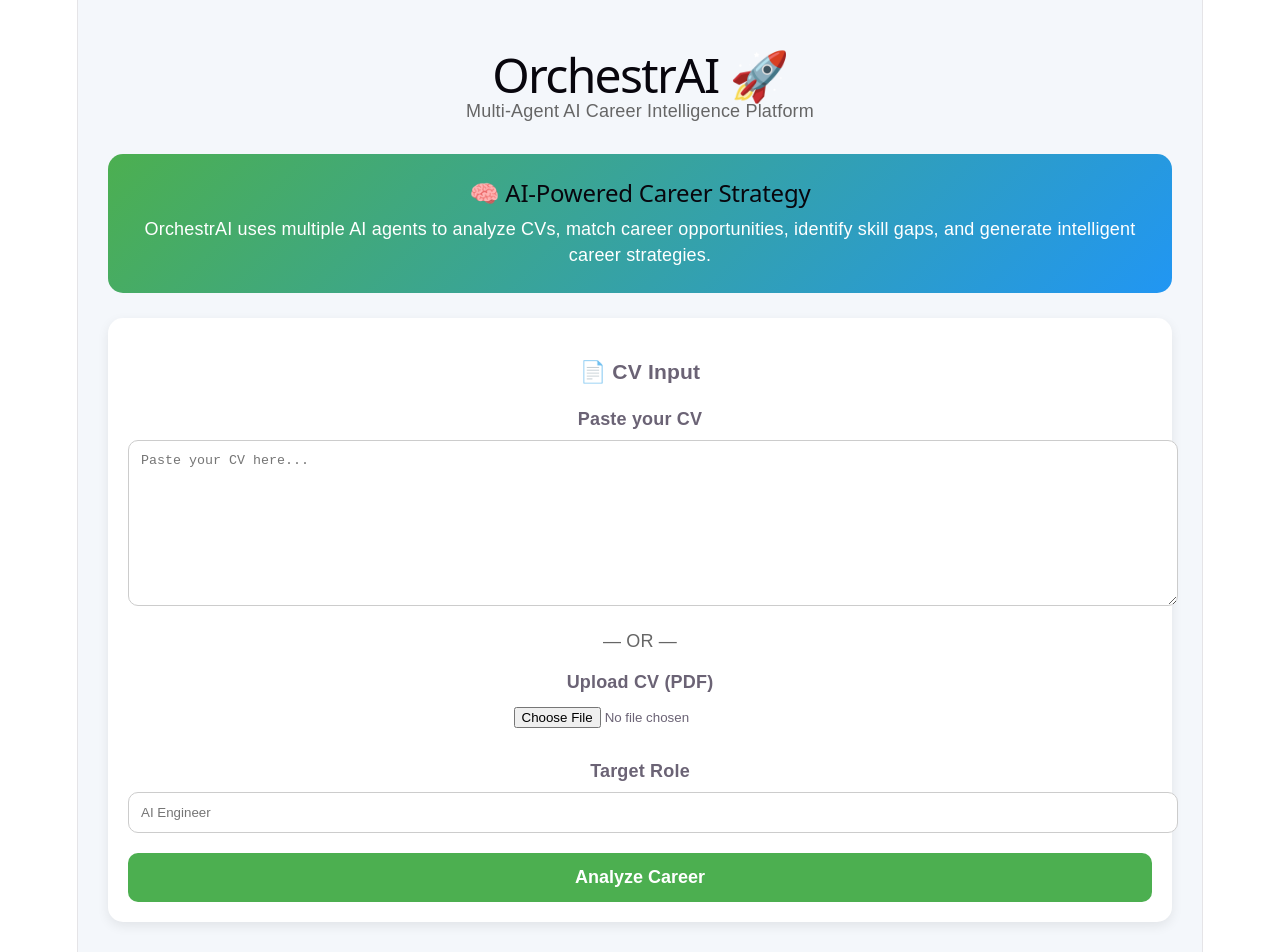
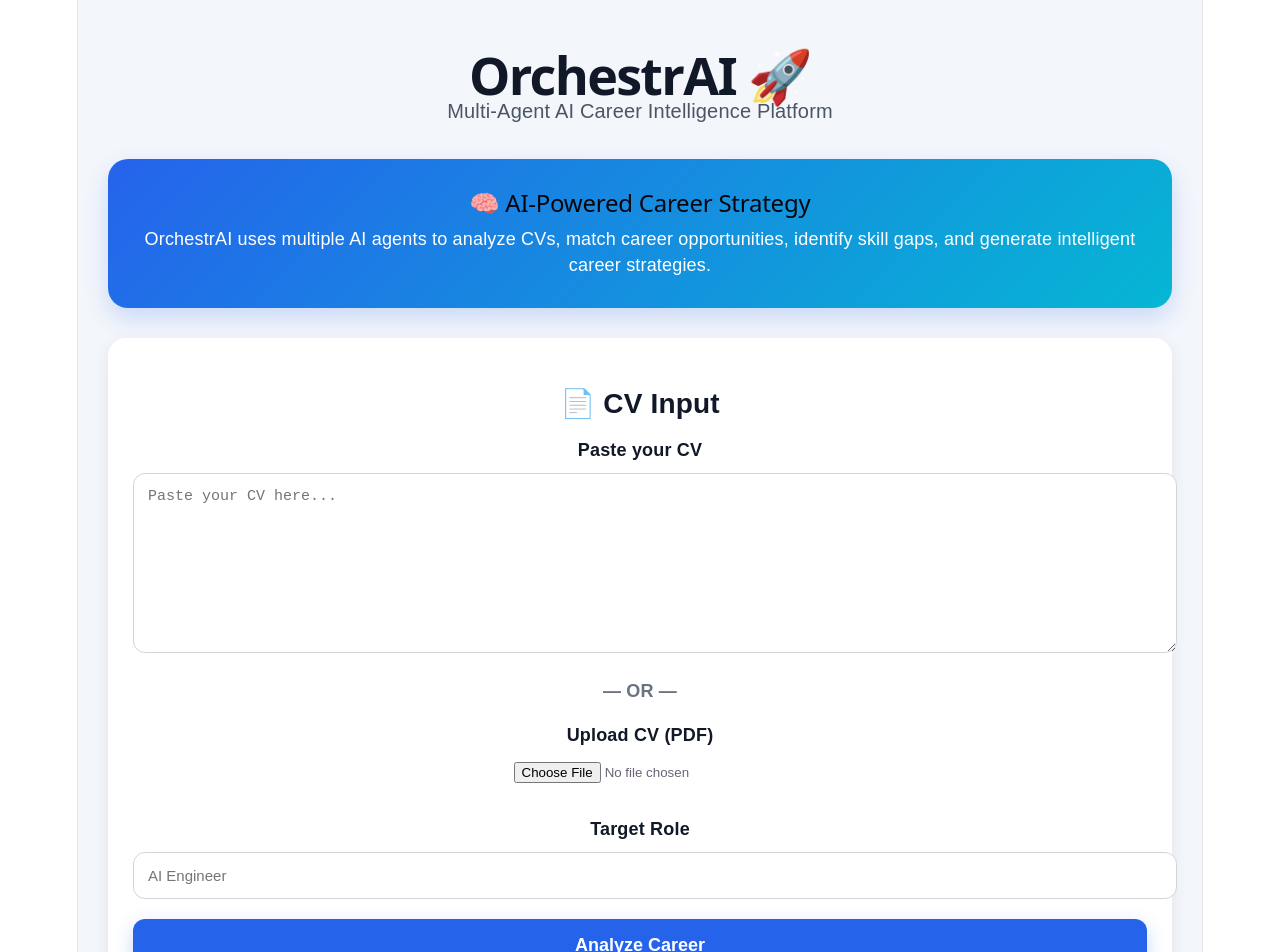
Before and after one commit to mohamad-9/orchestrai, a React app in the folder frontend/: page / in a window 1280 px wide. Shown: the top 952 px of the page. Built offline with nearby package versions, Linux system fonts and the light colour scheme; the HTML template or start-up script is replaced by a standard one.

Commit message:
Final hackathon-ready version with multi-agent AI career strategist

```diff
--- a/frontend/src/App.jsx
+++ b/frontend/src/App.jsx
@@ -76,7 +76,7 @@
           Multi-Agent AI Career Intelligence Platform
         </p>
 
-        {/* ABOUT */}
+        {/* HERO */}
 
         <div style={styles.heroCard}>
 
@@ -90,11 +90,13 @@
 
         </div>
 
-        {/* INPUT SECTION */}
+        {/* INPUT */}
 
         <div style={styles.card}>
 
-          <h3>📄 CV Input</h3>
+          <h3 style={styles.inputTitle}>
+            📄 CV Input
+          </h3>
 
           <label style={styles.label}>
             Paste your CV
@@ -104,11 +106,13 @@
             placeholder="Paste your CV here..."
             value={cvText}
             onChange={(e) => {
+
               setCvText(e.target.value);
 
               if (e.target.value) {
                 setFile(null);
               }
+
             }}
             style={styles.textarea}
             disabled={file !== null}
@@ -132,6 +136,7 @@
               if (e.target.files[0]) {
                 setCvText("");
               }
+
             }}
             disabled={cvText.length > 0}
             style={styles.fileInput}
@@ -167,42 +172,48 @@
 
             <div style={styles.readinessCard}>
 
-              <h2>🎯 Career Readiness</h2>
+              <h2 style={styles.readinessTitle}>
+                🎯 Career Readiness
+              </h2>
 
               <div style={styles.scoreCircle}>
                 {result.strategist.readiness_score}%
               </div>
 
-              <h3>
+              <h3 style={styles.readinessLevel}>
                 {result.strategist.level}
               </h3>
 
               <div style={styles.progressBar}>
+
                 <div
                   style={{
                     ...styles.progressFill,
                     width: `${result.strategist.readiness_score}%`,
                   }}
                 />
+
               </div>
 
             </div>
 
             {/* JOB MATCH */}
 
-            <div style={styles.card}>
+            <div style={styles.jobCard}>
 
-              <h2>💼 Job Match</h2>
+              <h2 style={styles.sectionTitle}>
+                💼 Job Match
+              </h2>
 
               {result.matched_jobs.map((job, i) => (
 
                 <div key={i}>
 
-                  <h3>
+                  <h3 style={styles.jobTitle}>
                     {job.job_title}
                   </h3>
 
-                  <p>
+                  <p style={styles.matchScore}>
                     Match Score:
                     <strong>
                       {" "}
@@ -224,7 +235,9 @@
 
             <div style={styles.strategyCard}>
 
-              <h2>🧠 AI Career Strategist</h2>
+              <h2 style={styles.sectionTitle}>
+                🧠 AI Career Strategist
+              </h2>
 
               <p style={styles.strategyText}>
                 {result.strategist.strategy}
@@ -234,9 +247,11 @@
 
             {/* SKILLS */}
 
-            <div style={styles.card}>
+            <div style={styles.skillsCard}>
 
-              <h2>🛠 Skills Intelligence</h2>
+              <h2 style={styles.sectionTitle}>
+                🛠 Skills Intelligence
+              </h2>
 
               <div style={styles.skillsGrid}>
 
@@ -257,9 +272,11 @@
 
             {/* GAPS */}
 
-            <div style={styles.card}>
+            <div style={styles.gapsCard}>
 
-              <h2>⚠️ Skill Gaps</h2>
+              <h2 style={styles.sectionTitle}>
+                ⚠️ Skill Gaps
+              </h2>
 
               <div style={styles.skillsGrid}>
 
@@ -280,15 +297,20 @@
 
             {/* LEARNING */}
 
-            <div style={styles.card}>
+            <div style={styles.learningCard}>
 
-              <h2>📚 Learning Roadmap</h2>
+              <h2 style={styles.sectionTitle}>
+                📚 Learning Roadmap
+              </h2>
 
-              <ul>
+              <ul style={styles.learningList}>
 
                 {result.learning_path.map((item, i) => (
 
-                  <li key={i}>
+                  <li
+                    key={i}
+                    style={styles.learningItem}
+                  >
                     {item}
                   </li>
 
@@ -302,7 +324,9 @@
 
             <div style={styles.card}>
 
-              <h2>🚀 AI Career Advice</h2>
+              <h2 style={styles.sectionTitle}>
+                🚀 AI Career Advice
+              </h2>
 
               <p style={styles.strategyText}>
                 {result.career_advice}
@@ -323,7 +347,7 @@
 const styles = {
 
   page: {
-    backgroundColor: "#f4f7fb",
+    backgroundColor: "#f3f6fb",
     minHeight: "100vh",
     padding: "30px",
   },
@@ -336,98 +360,173 @@
 
   title: {
     textAlign: "center",
-    fontSize: "48px",
+    fontSize: "52px",
+    fontWeight: "800",
     marginBottom: "10px",
+    color: "#111827",
   },
 
   subtitle: {
     textAlign: "center",
-    color: "#666",
-    marginBottom: "30px",
-    fontSize: "18px",
+    color: "#4b5563",
+    marginBottom: "35px",
+    fontSize: "20px",
   },
 
   heroCard: {
-    background: "linear-gradient(135deg, #4CAF50, #2196F3)",
+    background: "linear-gradient(135deg, #2563eb, #06b6d4)",
     color: "white",
-    padding: "25px",
-    borderRadius: "15px",
-    marginBottom: "25px",
+    padding: "30px",
+    borderRadius: "20px",
+    marginBottom: "30px",
+    boxShadow: "0 10px 25px rgba(37,99,235,0.2)",
   },
 
   card: {
     background: "white",
-    padding: "20px",
-    borderRadius: "15px",
+    padding: "25px",
+    borderRadius: "18px",
     marginBottom: "20px",
-    boxShadow: "0 4px 12px rgba(0,0,0,0.08)",
+    boxShadow: "0 6px 18px rgba(0,0,0,0.08)",
+  },
+
+  jobCard: {
+    background: "#dbeafe",
+    padding: "25px",
+    borderRadius: "18px",
+    marginBottom: "20px",
+    borderLeft: "8px solid #2563eb",
+    boxShadow: "0 6px 18px rgba(37,99,235,0.15)",
+    color: "#111827",
+  },
+
+  skillsCard: {
+    background: "#dcfce7",
+    padding: "25px",
+    borderRadius: "18px",
+    marginBottom: "20px",
+    borderLeft: "8px solid #16a34a",
+    boxShadow: "0 6px 18px rgba(22,163,74,0.15)",
+    color: "#111827",
+  },
+
+  gapsCard: {
+    background: "#fee2e2",
+    padding: "25px",
+    borderRadius: "18px",
+    marginBottom: "20px",
+    borderLeft: "8px solid #dc2626",
+    boxShadow: "0 6px 18px rgba(220,38,38,0.15)",
+    color: "#111827",
+  },
+
+  learningCard: {
+    background: "#ffedd5",
+    padding: "25px",
+    borderRadius: "18px",
+    marginBottom: "20px",
+    borderLeft: "8px solid #ea580c",
+    boxShadow: "0 6px 18px rgba(234,88,12,0.15)",
+    color: "#111827",
   },
 
   readinessCard: {
     background: "#111827",
     color: "white",
-    padding: "30px",
-    borderRadius: "20px",
-    marginBottom: "20px",
+    padding: "35px",
+    borderRadius: "22px",
+    marginBottom: "25px",
     textAlign: "center",
+    boxShadow: "0 10px 25px rgba(0,0,0,0.2)",
   },
 
   strategyCard: {
     background: "#eef6ff",
     padding: "25px",
-    borderRadius: "15px",
+    borderRadius: "18px",
     marginBottom: "20px",
-    borderLeft: "6px solid #2196F3",
+    borderLeft: "8px solid #0ea5e9",
+    boxShadow: "0 6px 18px rgba(14,165,233,0.12)",
+  },
+
+  sectionTitle: {
+    fontSize: "32px",
+    fontWeight: "800",
+    marginBottom: "20px",
+    color: "#111827",
+  },
+
+  inputTitle: {
+    fontSize: "28px",
+    fontWeight: "700",
+    color: "#111827",
+    marginBottom: "20px",
+  },
+
+  readinessTitle: {
+    fontSize: "36px",
+    fontWeight: "800",
+    marginBottom: "20px",
+  },
+
+  readinessLevel: {
+    fontSize: "28px",
+    fontWeight: "700",
+    marginTop: "15px",
   },
 
   scoreCircle: {
-    width: "130px",
-    height: "130px",
+    width: "140px",
+    height: "140px",
     borderRadius: "50%",
-    background: "#4CAF50",
-    margin: "20px auto",
+    background: "#22c55e",
+    margin: "25px auto",
     display: "flex",
     alignItems: "center",
     justifyContent: "center",
-    fontSize: "32px",
-    fontWeight: "bold",
+    fontSize: "36px",
+    fontWeight: "800",
+    boxShadow: "0 6px 18px rgba(34,197,94,0.3)",
   },
 
   progressBar: {
     width: "100%",
-    height: "12px",
+    height: "14px",
     background: "#374151",
     borderRadius: "10px",
-    marginTop: "20px",
+    marginTop: "25px",
     overflow: "hidden",
   },
 
   progressFill: {
     height: "100%",
-    background: "#4CAF50",
+    background: "#22c55e",
   },
 
   label: {
-    fontWeight: "bold",
+    fontWeight: "700",
     display: "block",
-    marginBottom: "8px",
-    marginTop: "15px",
+    marginBottom: "10px",
+    marginTop: "18px",
+    color: "#111827",
   },
 
   textarea: {
     width: "100%",
-    minHeight: "140px",
-    padding: "12px",
-    borderRadius: "10px",
-    border: "1px solid #ccc",
+    minHeight: "150px",
+    padding: "14px",
+    borderRadius: "12px",
+    border: "1px solid #d1d5db",
+    fontSize: "15px",
   },
 
   input: {
     width: "100%",
-    padding: "12px",
-    borderRadius: "10px",
-    border: "1px solid #ccc",
+    padding: "14px",
+    borderRadius: "12px",
+    border: "1px solid #d1d5db",
     marginBottom: "20px",
+    fontSize: "15px",
   },
 
   fileInput: {
@@ -436,57 +535,89 @@
 
   button: {
     width: "100%",
-    padding: "14px",
+    padding: "16px",
     border: "none",
-    borderRadius: "10px",
-    background: "#4CAF50",
+    borderRadius: "12px",
+    background: "#2563eb",
     color: "white",
     fontSize: "18px",
     cursor: "pointer",
-    fontWeight: "bold",
+    fontWeight: "700",
+    boxShadow: "0 6px 18px rgba(37,99,235,0.25)",
   },
 
   reasoning: {
-    color: "#555",
-    lineHeight: "1.6",
+    color: "#1f2937",
+    lineHeight: "1.8",
+    fontWeight: "500",
+    fontSize: "17px",
   },
 
   strategyText: {
-    lineHeight: "1.8",
-    color: "#333",
+    lineHeight: "2",
+    color: "#1f2937",
     whiteSpace: "pre-line",
+    fontSize: "17px",
   },
 
   skillsGrid: {
     display: "flex",
     flexWrap: "wrap",
-    gap: "10px",
+    gap: "12px",
   },
 
   skillBadge: {
-    background: "#dbeafe",
-    color: "#1e40af",
-    padding: "8px 14px",
-    borderRadius: "20px",
-    fontWeight: "bold",
+    background: "#bbf7d0",
+    color: "#166534",
+    padding: "10px 16px",
+    borderRadius: "25px",
+    fontWeight: "700",
+    fontSize: "15px",
   },
 
   gapBadge: {
-    background: "#fee2e2",
+    background: "#fecaca",
     color: "#991b1b",
-    padding: "8px 14px",
-    borderRadius: "20px",
-    fontWeight: "bold",
+    padding: "10px 16px",
+    borderRadius: "25px",
+    fontWeight: "700",
+    fontSize: "15px",
+  },
+
+  learningList: {
+    paddingLeft: "20px",
+  },
+
+  learningItem: {
+    marginBottom: "12px",
+    fontSize: "17px",
+    fontWeight: "600",
+    color: "#7c2d12",
+  },
+
+  jobTitle: {
+    fontSize: "28px",
+    fontWeight: "800",
+    color: "#1e3a8a",
+    marginBottom: "10px",
+  },
+
+  matchScore: {
+    fontSize: "20px",
+    fontWeight: "600",
+    color: "#111827",
+    marginBottom: "15px",
   },
 
   resultsContainer: {
-    marginTop: "30px",
+    marginTop: "35px",
   },
 
   orText: {
     textAlign: "center",
-    margin: "15px 0",
-    color: "#666",
+    margin: "18px 0",
+    color: "#6b7280",
+    fontWeight: "600",
   },
 };
 
```
